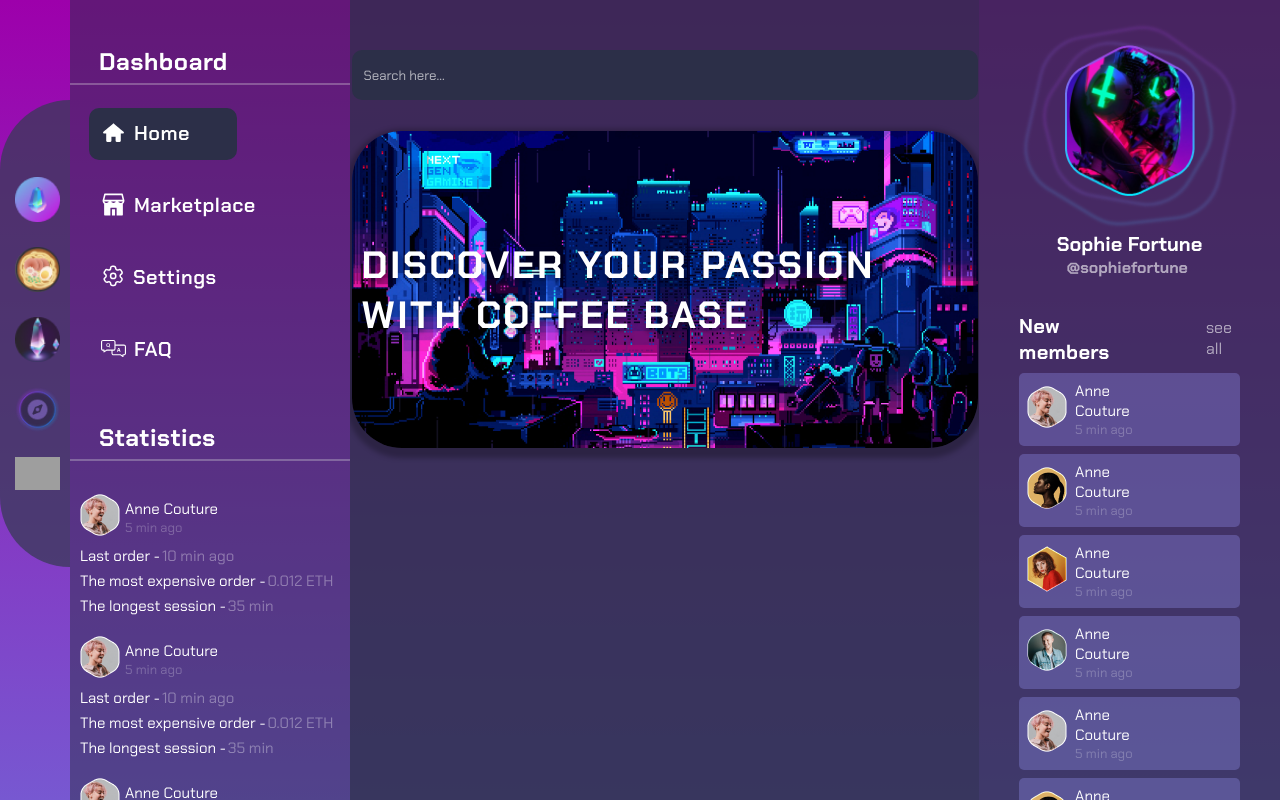
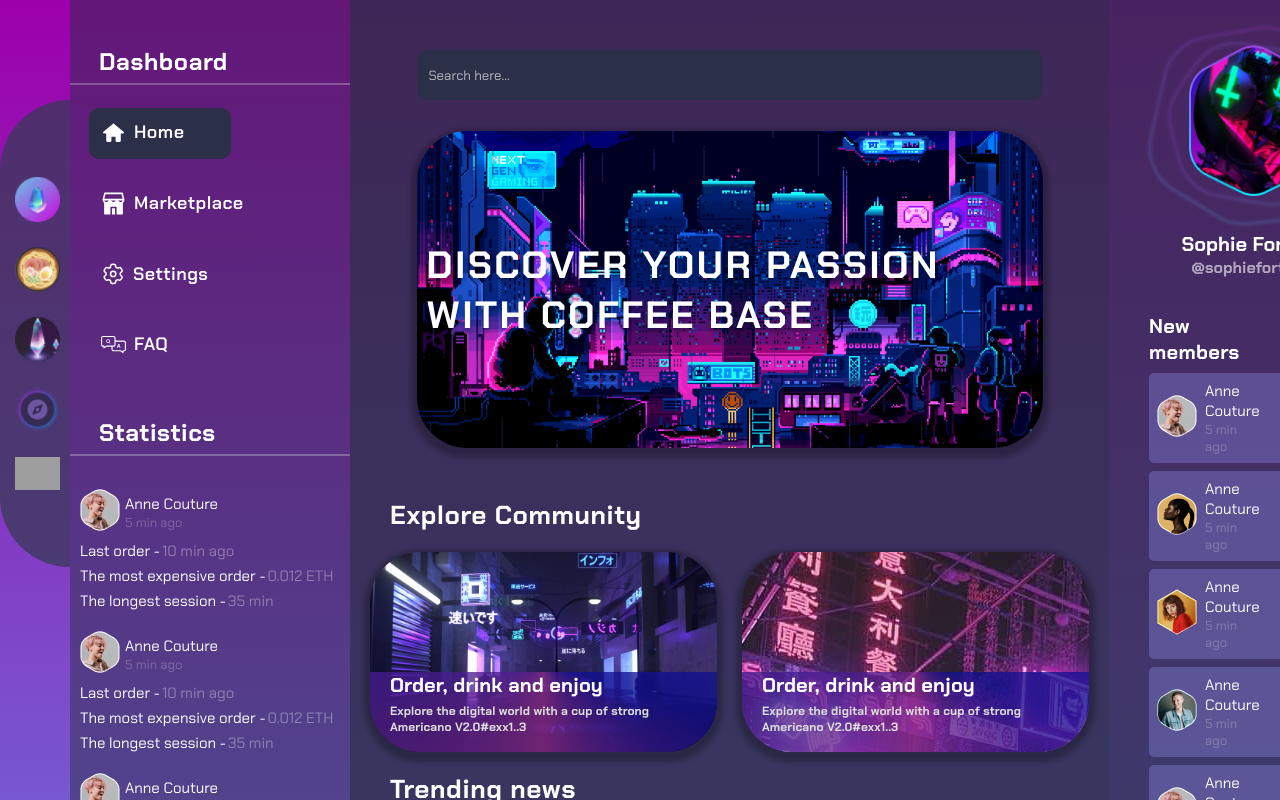
Before and after one commit to PolozovMichael/coffebase, a React (Create React App) app in the folder frontend/: page / in a window 1280 px wide. Built offline with nearby package versions, Linux system fonts and the light colour scheme; grey boxes are pictures that could not be loaded.

Commit message:
finished mainpage|added routing

```diff
--- a/frontend/src/App.tsx
+++ b/frontend/src/App.tsx
@@ -3,13 +3,41 @@ import Marketplace from './components/Marketplace/Marketplace'
 import Profilebar from './components/Profilebar/Profilebar'
 import Sidebar from './components/Sidebar/Sidebar'
 import Mainpage from './components/Mainpage/Mainpage'
+import {Route, Routes} from 'react-router-dom'
 
 const App = () => {
   return (
     <div className="wrapper">
-      <Sidebar />
-      <Mainpage />
-      <Profilebar />
+      <Routes>
+        <Route path="/" element={
+            <>
+              <Sidebar />
+              <Mainpage />
+              <Profilebar />
+            </>
+        }/>
+        <Route path="/marketplace" element={
+            <>
+              <Sidebar />
+              <Marketplace />
+              <Profilebar />
+            </>
+        }/>
+        <Route path="/settings" element={
+            <>
+              <Sidebar />
+              settings
+              <Profilebar />
+            </>
+        }/>
+        <Route path="/faq" element={
+            <>
+              <Sidebar />
+              faq
+              <Profilebar />
+            </>
+        }/>
+      </Routes>
     </div>
   )
 }
--- a/frontend/src/components/Mainpage/Mainpage.scss
+++ b/frontend/src/components/Mainpage/Mainpage.scss
@@ -2,7 +2,6 @@
     background-color: #2c2f48d4;
     height: 100%;
     width: 100%;
-    overflow-y: scroll;
     display: flex;
     flex-direction: column;
     align-items: center;
@@ -32,7 +31,12 @@
         }
     }
 
+    .banner:hover {
+        transform: scale(1.02);
+    }
+
     .banner {
+        transition: all .3s ease-in-out;
         width: 626px;
         margin-top: 31px;
         height: 317px;
@@ -47,6 +51,7 @@
         justify-content: center;
         align-items: center;
         padding: 0 10px;
+        cursor: pointer;
 
         h1 {
             font-weight: 700;
@@ -56,4 +61,77 @@
             text-shadow: 0px 4px 4px rgba(0, 0, 0, 0.25);
         }
     }
+
+
+    .community {
+        width: 100%;
+        height: calc(400px - 40px);
+        display: flex;
+        margin-top: 50px;
+        flex-direction: column;
+        align-items: center;
+        overflow-y: scroll;
+        padding: 0 20px;
+
+        .community-title {
+            font-weight: 700;
+            font-size: 26px;
+            letter-spacing: 0.025em;
+            color: #FFFFFF;
+            align-self: flex-start;
+            margin-bottom: 20px;
+            margin-left: 20px;
+        }
+
+        .community-row {
+            display: flex;
+            gap: 25px;
+
+            .community-card:hover {
+                transform: scale(1.02);
+            }
+
+            .community-card:nth-child(2) {
+                background: url('../../assets/community_card_two.jfif');
+            }
+
+            .community-card {
+                transition: all .3s ease-in-out;
+                width: 347px;
+                height: 200px;
+                background: #FFFFFF;
+                box-shadow: 0px 4px 5px 6px rgba(0, 0, 0, 0.25);
+                border-radius: 50px;
+                background: url('../../assets/community_card_one.jfif');
+                background-repeat: no-repeat;
+                background-size: cover;
+                background-position: center center;
+                display: flex;
+
+                .community-overlay {
+                    background: conic-gradient(from 180deg at 50.06% -12.65%, rgba(141, 44, 141, 0.77) 0deg, rgba(18, 15, 144, 0.77) 145.02deg, rgba(18, 15, 145, 0.77) 287.57deg, rgba(141, 44, 141, 0.77) 360deg);
+                    width: 100%;
+                    height: 40%;
+                    align-self: flex-end;
+                    border-radius: 0 0 50px 50px;
+                    padding: 0 10px 0 20px;
+
+                    h1 {
+                        font-weight: 700;
+                        font-size: 20px;
+                        letter-spacing: 0.005em;
+                        color: #FFFFFF;
+                    }
+
+                    h3 {
+                        margin-top: 5px;
+                        font-weight: 700;
+                        font-size: 12px;
+                        letter-spacing: 0.005em;
+                        color: #DCDCDC;
+                    }
+                }
+            }
+        }
+    }
 }
--- a/frontend/src/components/Mainpage/Mainpage.tsx
+++ b/frontend/src/components/Mainpage/Mainpage.tsx
@@ -8,6 +8,38 @@ const Mainpage = () => {
         <div className="banner">
             <h1>DISCOVER YOUR PASSION WITH COFFEE BASE</h1>
         </div>
+        <div className="community">
+            <h1 className="community-title">Explore Community</h1>
+            <div className="community-row">
+                <div className="community-card">
+                    <div className="community-overlay">
+                        <h1>Order, drink and enjoy</h1>
+                        <h3>Explore the digital world with a cup of strong Americano V2.0#exx1..3</h3>
+                    </div>
+                </div>
+                <div className="community-card">
+                    <div className="community-overlay">
+                        <h1>Order, drink and enjoy</h1>
+                        <h3>Explore the digital world with a cup of strong Americano V2.0#exx1..3</h3>
+                    </div>
+                </div>
+            </div>
+            <h1 style={{marginTop: '20px'}} className="community-title">Trending news</h1>
+            <div className="community-row">
+                <div className="community-card">
+                    <div className="community-overlay">
+                        <h1>Order, drink and enjoy</h1>
+                        <h3>Explore the digital world with a cup of strong Americano V2.0#exx1..3</h3>
+                    </div>
+                </div>
+                <div className="community-card">
+                    <div className="community-overlay">
+                        <h1>Order, drink and enjoy</h1>
+                        <h3>Explore the digital world with a cup of strong Americano V2.0#exx1..3</h3>
+                    </div>
+                </div>
+            </div>
+        </div>
     </div>
   )
 }
--- a/frontend/src/components/Sidebar/Sidebar.scss
+++ b/frontend/src/components/Sidebar/Sidebar.scss
@@ -84,7 +84,7 @@
                 .nav-title {
                     transition: all .3s ease-in-out;
                     font-weight: 600;
-                    font-size: 20px;
+                    font-size: 18px;
                     letter-spacing: 0.025em;
                     color: #FFFFFF;
                 }
--- a/frontend/src/components/Sidebar/Sidebar.tsx
+++ b/frontend/src/components/Sidebar/Sidebar.tsx
@@ -6,8 +6,13 @@ import dropItem2 from '../../assets/drop_item2.png'
 import dropItem3 from '../../assets/drop_item3.png'
 import dropItem4 from '../../assets/drop_item4.png'
 import dropItem5 from '../../assets/drop_item5.png'
+import {useNavigate} from 'react-router-dom'
 
 const Sidebar = () => {
+    const navigate = useNavigate()
+    const routeHandler = (URL:any) => {
+        navigate(URL)
+    }
   return (
     <div className="sidebar-wrapper">
         <div className="drop">
@@ -21,10 +26,10 @@ const Sidebar = () => {
             <h1 className="sidebar-title">Dashboard</h1>
             <div className="sidebar-line"></div>
             <div className="navigation">
-                <div className="nav active"><Sprite id="home"/><h1 className="nav-title">Home</h1></div>
-                <div className="nav"><Sprite id="market"/><h1 className="nav-title">Marketplace</h1></div>
-                <div className="nav"><Sprite id="settings"/><h1 className="nav-title">Settings</h1></div>
-                <div className="nav"><Sprite id="faq"/><h1 className="nav-title">FAQ</h1></div>
+                <div onClick={() => routeHandler('/')} className={window.location.pathname==='/' ? 'nav active' : 'nav'}><Sprite id="home"/><h1 className="nav-title">Home</h1></div>
+                <div onClick={() => routeHandler('/marketplace')} className={window.location.pathname==='/marketplace' ? 'nav active' : 'nav'}><Sprite id="market"/><h1 className="nav-title">Marketplace</h1></div>
+                <div onClick={() => routeHandler('/settings')} className={window.location.pathname==='/settings' ? 'nav active' : 'nav'}><Sprite id="settings"/><h1 className="nav-title">Settings</h1></div>
+                <div onClick={() => routeHandler('/faq')} className={window.location.pathname==='/faq' ? 'nav active' : 'nav'}><Sprite id="faq"/><h1 className="nav-title">FAQ</h1></div>
             </div>
             <h1 className="sidebar-title">Statistics</h1>
             <div className="sidebar-line"></div>
--- a/frontend/src/index.tsx
+++ b/frontend/src/index.tsx
@@ -2,13 +2,16 @@ import React from 'react';
 import ReactDOM from 'react-dom/client';
 import App from './App';
 import reportWebVitals from './reportWebVitals';
+import {BrowserRouter} from 'react-router-dom';
 
 const root = ReactDOM.createRoot(
   document.getElementById('root') as HTMLElement
 );
 root.render(
   <React.StrictMode>
-    <App />
+    <BrowserRouter>
+      <App/>
+    </BrowserRouter>
   </React.StrictMode>
 );
 
```
Also changed, not shown: frontend/src/assets/community_card_one.jfif (added), frontend/src/assets/community_card_two.jfif (added).
